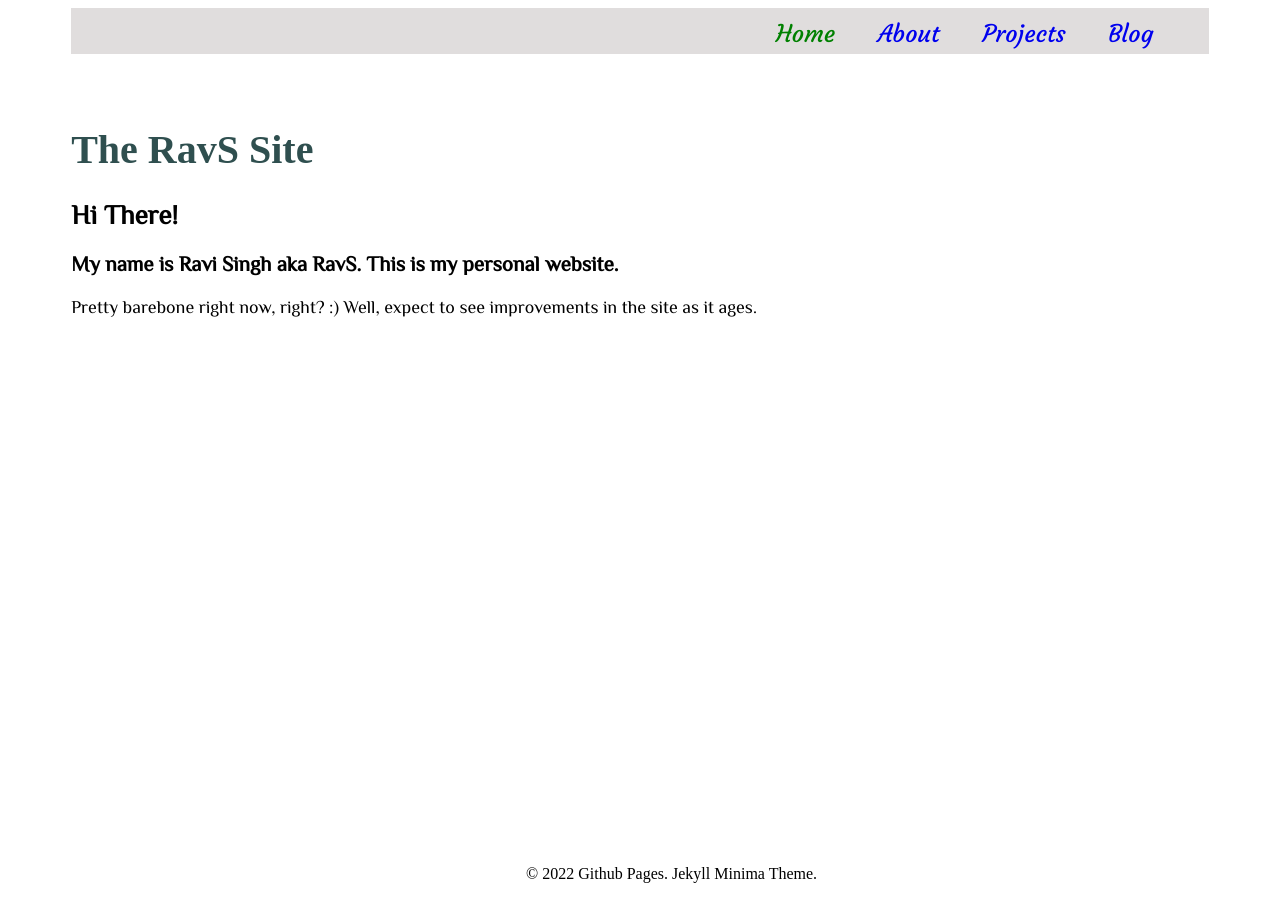
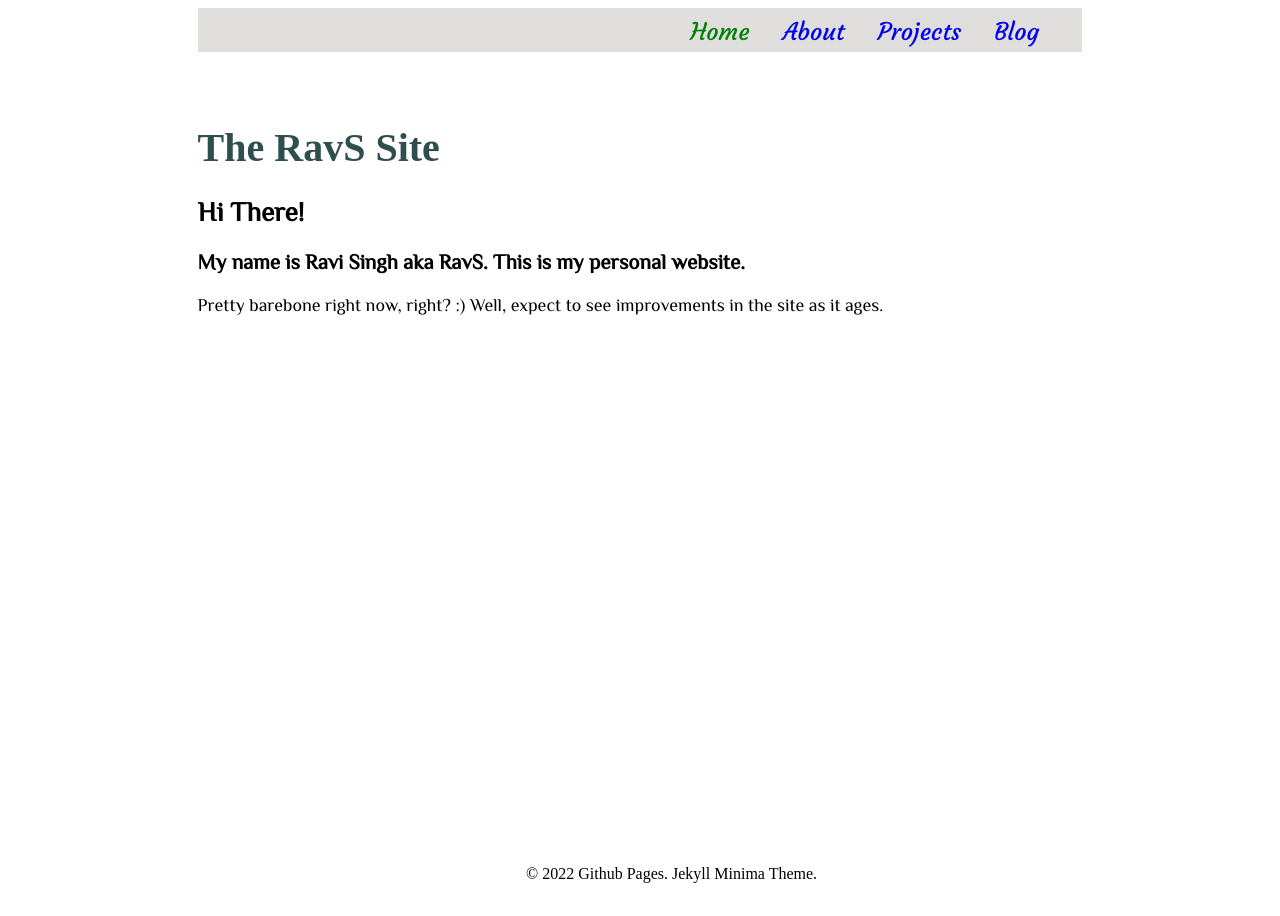
Before and after one commit to codeRSH/codeRSH.github.io, a Jekyll site: the page built from index.markdown, in a window 1280 px wide. Built offline with Jekyll 4.4.1, drawn with Linux system fonts in a browser that asks for light colours; some web fonts are replaced.

Commit message:
2023-06-29

```diff
--- a/_layouts/default.html
+++ b/_layouts/default.html
@@ -10,6 +10,7 @@
   <body>
     <div class="navigation">{% include navigation.html %}</div>
     <div class="content">{{ content }}</div>
+    <p></p>
     <footer>&#169; 2022 Github Pages. Jekyll Minima Theme.</footer>
   </body>
 </html>
--- a/assets/css/styles.scss
+++ b/assets/css/styles.scss
@@ -8,18 +8,18 @@
 
 .navigation {
   font: normal normal 24px Courgette;
-  width: 90%;
+  width: 70%;
   position: relative;
-  left: 5%;
+  left: 15%;
   background-color: #e0dddd;
   padding-bottom: 5px;
 }
 
 .content {
   font: normal normal 18px Philosopher;
-  width: 90%;
+  width: 70%;
   position: relative;
-  left: 5%;
+  left: 15%;
   top: 5%;
 }
 
```
